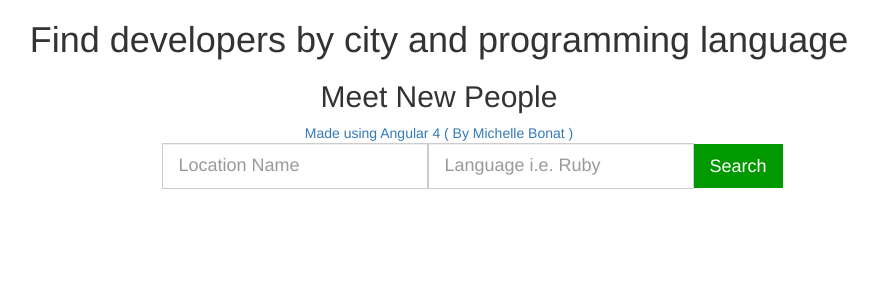
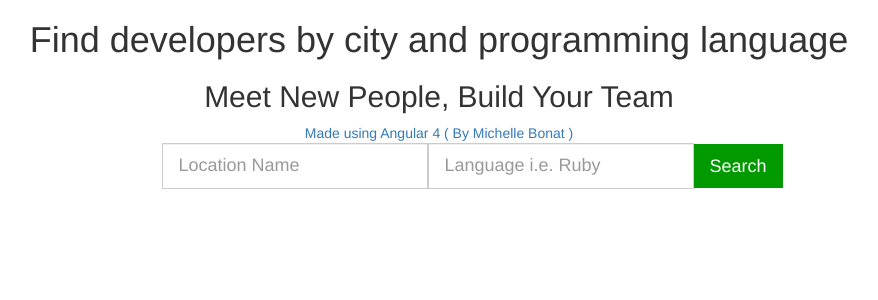
Before and after one commit to michellebonat/angular-find-devs, an Angular app: page / in a window 1280 px wide. Shown: the top 300 px of the page, without its empty margins (201-1079 px from the left). Built offline with nearby package versions, Linux system fonts and the light colour scheme.

Commit message:
Update title

```diff
--- a/src/app/search-users/search-users.component.html
+++ b/src/app/search-users/search-users.component.html
@@ -2,7 +2,7 @@
   <div class="row text-center">
     <div class="col-md-12">
       <h1>Find developers by city and programming language</h1>
-      <h2>Meet New People</h2>
+      <h2>Meet New People, Build Your Team</h2>
       <a href="http://michellebonat.com" target="_blank">Made using Angular 4 ( By Michelle Bonat )</a>
     </div>
   </div>
```
